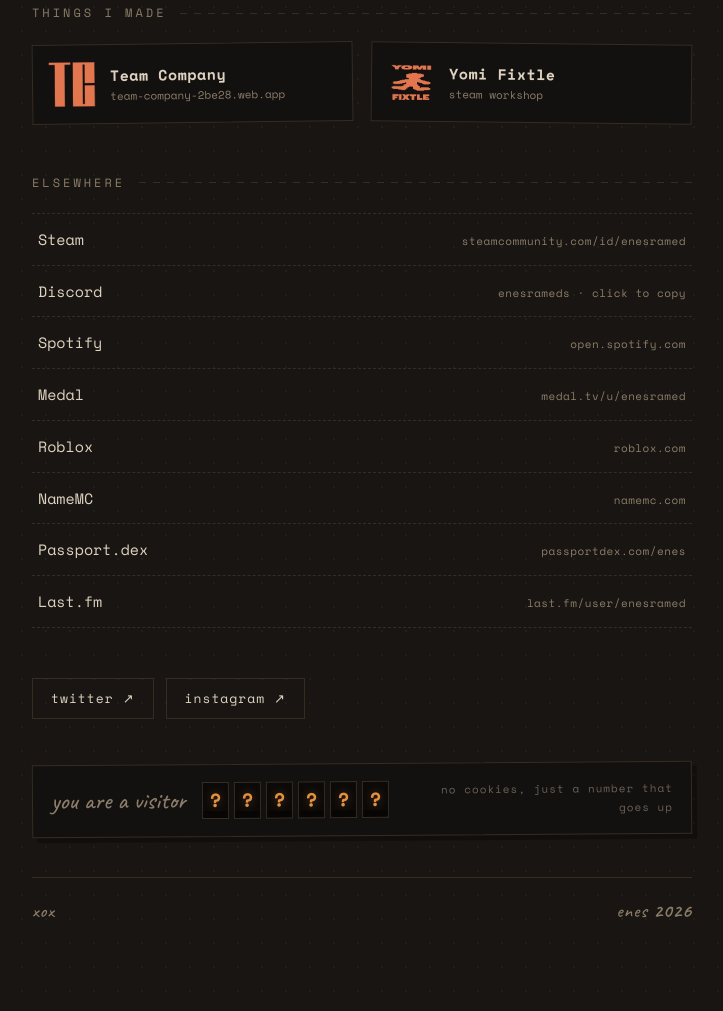
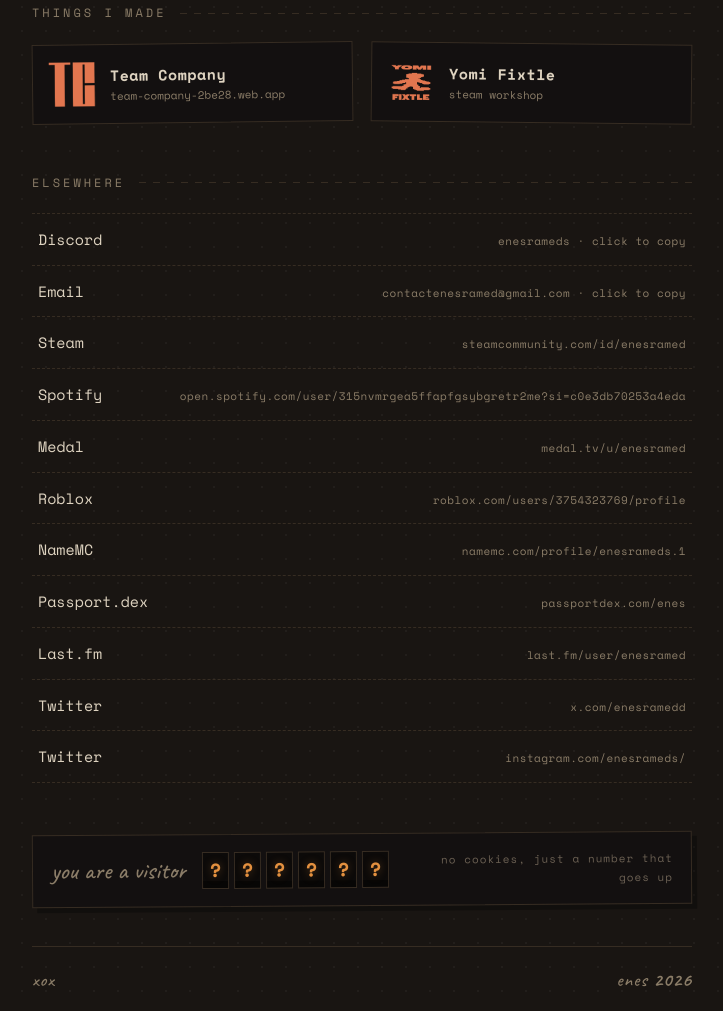
Before and after one commit to enesrameds/enesrameds.github.io, a plain HTML site: page index.html in a window 1280 px wide. Shown: the part 1085-2096 px from the top of the page, without its empty margins (278-1001 px from the left). Drawn offline with nearby package versions, Linux system fonts and the light colour scheme; no server answers.

Commit message:
Update index.html

```diff
--- a/index.html
+++ b/index.html
@@ -488,20 +488,18 @@
 <section class="section">
   <h2>elsewhere</h2>
   <div class="links">
+    <div class="row" id="discord" role="button" tabindex="0"><span>Discord</span><small id="discordLabel">enesrameds · click to copy</small></div>
+    <div class="row" id="discord" role="button" tabindex="0"><span>Email</span><small id="discordLabel">contactenesramed@gmail.com · click to copy</small></div>
     <a href="https://steamcommunity.com/id/enesramed/" target="_blank" rel="noopener"><span>Steam</span><small>steamcommunity.com/id/enesramed</small></a>
-    <div class="row" id="discord" role="button" tabindex="0"><span>Discord</span><small id="discordLabel">enesrameds · click to copy</small></div>
-    <a href="https://open.spotify.com/user/315nvmrgea5ffapfgsybgretr2me?si=c0e3db70253a4eda" target="_blank" rel="noopener"><span>Spotify</span><small>open.spotify.com</small></a>
+    <a href="https://open.spotify.com/user/315nvmrgea5ffapfgsybgretr2me?si=c0e3db70253a4eda" target="_blank" rel="noopener"><span>Spotify</span><small>open.spotify.com/user/315nvmrgea5ffapfgsybgretr2me?si=c0e3db70253a4eda</small></a>
     <a href="https://medal.tv/u/enesramed" target="_blank" rel="noopener"><span>Medal</span><small>medal.tv/u/enesramed</small></a>
-    <a href="https://www.roblox.com/users/3754323769/profile" target="_blank" rel="noopener"><span>Roblox</span><small>roblox.com</small></a>
-    <a href="https://namemc.com/profile/enesrameds.1" target="_blank" rel="noopener"><span>NameMC</span><small>namemc.com</small></a>
+    <a href="https://www.roblox.com/users/3754323769/profile" target="_blank" rel="noopener"><span>Roblox</span><small>roblox.com/users/3754323769/profile</small></a>
+    <a href="https://namemc.com/profile/enesrameds.1" target="_blank" rel="noopener"><span>NameMC</span><small>namemc.com/profile/enesrameds.1</small></a>
     <a href="https://passportdex.com/enes" target="_blank" rel="noopener"><span>Passport.dex</span><small>passportdex.com/enes</small></a>
     <a href="https://www.last.fm/user/enesramed" target="_blank" rel="noopener"><span>Last.fm</span><small>last.fm/user/enesramed</small></a>
+    <a href="https://x.com/enesramedd" target="_blank" rel="noopener"><span>Twitter</span><small>x.com/enesramedd</small></a>
+    <a href="https://www.instagram.com/enesrameds/" target="_blank" rel="noopener"><span>Twitter</span><small>instagram.com/enesrameds/</small></a>
   </div>
-</section>
-
-<section class="socials">
-  <a href="https://x.com/enesramedd" target="_blank" rel="noopener">twitter ↗</a>
-  <a href="https://www.instagram.com/enesrameds/" target="_blank" rel="noopener">instagram ↗</a>
 </section>
 
 <section class="counter">
```
